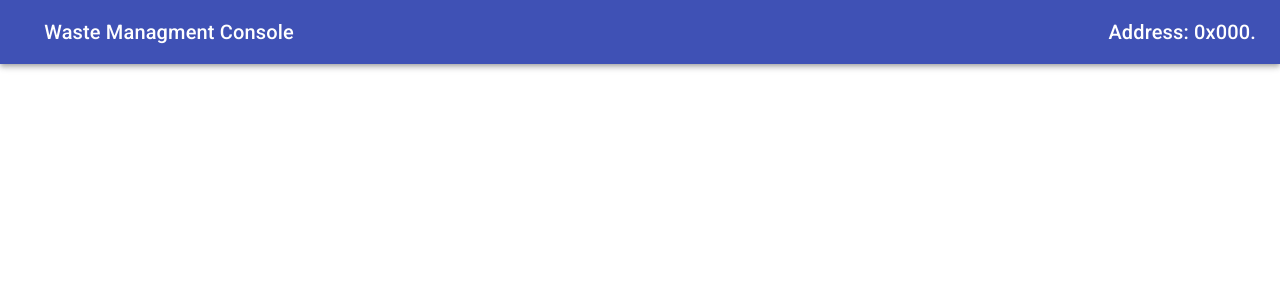
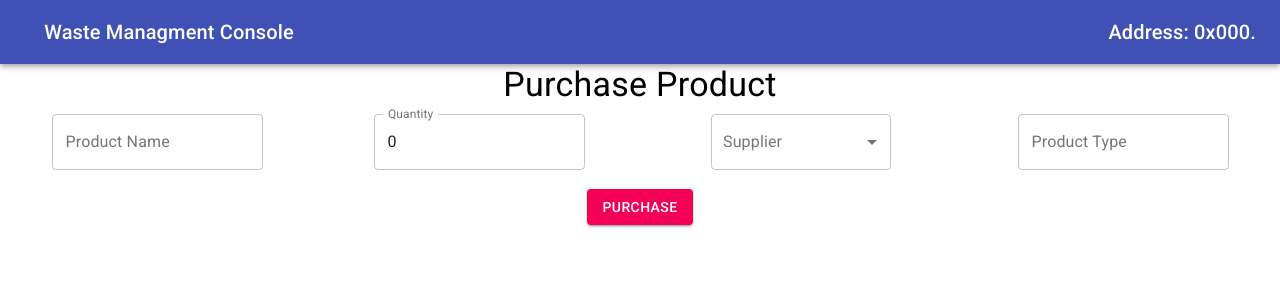
Before and after one commit to Swagatikasun12/e-waste-management-ether, a React (Create React App) app in the folder frontend/: page /purchase in a window 1280 px wide. Shown: the top 300 px of the page. Built offline with nearby package versions, Linux system fonts and the light colour scheme; the HTML template or start-up script is replaced by a standard one.

Commit message:
Added Form Components

```diff
--- a/frontend/src/App.js
+++ b/frontend/src/App.js
@@ -11,10 +11,14 @@ import Grid from "@material-ui/core/Grid";
 // Import Contracts
 import StakeholderRegistration from "./contracts/StakeholderRegistration";
 
-// Import Pages
+// Import Home Pages
 import HomeIssuer from "./pages/HomeIssuer";
 import HomeStakeholder from "./pages/HomeStakeholder";
 import HomeNone from "./pages/HomeNone";
+
+// Import Forms
+import PurchaseForm from "./pages/components/PurchaseForm";
+import CreateStakeholder from "./pages/components/CreateStakeholder";
 
 class App extends Component {
     state = {
@@ -75,6 +79,8 @@ class App extends Component {
                         this.state.userType === 1 ? HomeIssuer : this.state.userType === 2 ? HomeStakeholder : HomeNone
                     }
                 ></Route>
+                <Route exact path="/purchase" component={PurchaseForm}></Route>
+                <Route exact path="/create-stakeholder" component={CreateStakeholder}></Route>
             </div>
         );
     }
--- /dev/null
+++ b/frontend/src/pages/components/CreateStakeholder.js
@@ -0,0 +1,101 @@
+import React, { Component } from "react";
+import web3 from "../../web3";
+import StakeholderRegistration from "../../contracts/StakeholderRegistration";
+
+import Grid from "@material-ui/core/Grid";
+import Typography from "@material-ui/core/Typography";
+import TextField from "@material-ui/core/TextField";
+import Button from "@material-ui/core/Button";
+import Select from "@material-ui/core/Select";
+import MenuItem from "@material-ui/core/MenuItem";
+import FormControl from "@material-ui/core/FormControl";
+import InputLabel from "@material-ui/core/InputLabel";
+import Snackbar from "@material-ui/core/Snackbar";
+import MuiAlert from "@material-ui/lab/Alert";
+
+import Table from "@material-ui/core/Table";
+import TableBody from "@material-ui/core/TableBody";
+import TableCell from "@material-ui/core/TableCell";
+import TableContainer from "@material-ui/core/TableContainer";
+import TableHead from "@material-ui/core/TableHead";
+import TableRow from "@material-ui/core/TableRow";
+import Paper from "@material-ui/core/Paper";
+
+class App extends Component {
+    state = {
+        account: "0x00",
+
+        // Form Params
+        Qty: 0,
+        Name: "",
+        Type: "",
+        // Form PrivateInformation
+        Supplier: "",
+    };
+
+    // handlers
+    onSubmitForm = async () => {
+        // Functions Body
+        // TODO: Add calls to register Stakeholder
+        // const accounts = await web3.eth.getAccounts();
+        // const payload = await web3.eth.personal.sign("Hi there!", accounts[0]);
+        // console.log("ENC", payload);
+        // const payload0 = await web3.eth.personal.ecRecover("Hi there!", payload);
+        // console.log("DEC", payload0);
+    };
+
+    async componentDidMount() {
+        const accounts = await web3.eth.getAccounts();
+        this.setState({ account: accounts[0] });
+
+        let tempRegistrations = await StakeholderRegistration.methods.TempRegistrations().call();
+        // console.log("TEMPREG", tempRegistrations);
+    }
+
+    render() {
+        return (
+            <div>
+                <form onSubmit={this.onSubmitForm}>
+                    <div>
+                        <Grid container spacing={1}>
+                            <Grid item xs={12}>
+                                <Typography variant="h4">Create Stakeholder</Typography>
+                            </Grid>
+                            <Grid item xs={3}>
+                                <TableContainer component={Paper}>
+                                    <Table aria-label="simple table">
+                                        <TableHead>
+                                            <TableRow>
+                                                <TableCell>Address</TableCell>
+                                                <TableCell align="right">Name</TableCell>
+                                                <TableCell align="right">ID</TableCell>
+                                                <TableCell align="right">Type</TableCell>
+                                                <TableCell align="right">Phone</TableCell>
+                                                <TableCell align="right">Address</TableCell>
+                                            </TableRow>
+                                        </TableHead>
+                                        <TableBody>
+                                            {/* {rows.map((row) => (
+                                                <TableRow key={row.name}>
+                                                    <TableCell component="th" scope="row">
+                                                        {row.name}
+                                                    </TableCell>
+                                                    <TableCell align="right">{row.calories}</TableCell>
+                                                    <TableCell align="right">{row.fat}</TableCell>
+                                                    <TableCell align="right">{row.carbs}</TableCell>
+                                                    <TableCell align="right">{row.protein}</TableCell>
+                                                </TableRow>
+                                            ))} */}
+                                        </TableBody>
+                                    </Table>
+                                </TableContainer>
+                            </Grid>
+                        </Grid>
+                    </div>
+                </form>
+            </div>
+        );
+    }
+}
+
+export default App;
--- /dev/null
+++ b/frontend/src/pages/components/PurchaseForm.js
@@ -0,0 +1,124 @@
+import React, { Component } from "react";
+import web3 from "../../web3";
+
+import Grid from "@material-ui/core/Grid";
+import Typography from "@material-ui/core/Typography";
+import TextField from "@material-ui/core/TextField";
+import Button from "@material-ui/core/Button";
+import Select from "@material-ui/core/Select";
+import MenuItem from "@material-ui/core/MenuItem";
+import FormControl from "@material-ui/core/FormControl";
+import InputLabel from "@material-ui/core/InputLabel";
+import Snackbar from "@material-ui/core/Snackbar";
+import MuiAlert from "@material-ui/lab/Alert";
+
+class App extends Component {
+    state = {
+        warning: true,
+        suppliers: "",
+
+        // Form Params
+        Qty: 0,
+        Name: "",
+        Type: "",
+        // Form PrivateInformation
+        Supplier: "",
+    };
+
+    // handlers
+    onSubmitForm = async () => {
+        // Functions Body
+        // TODO: Add calls to register Stakeholder
+        // const accounts = await web3.eth.getAccounts();
+        // const payload = await web3.eth.personal.sign("Hi there!", accounts[0]);
+        // console.log("ENC", payload);
+        // const payload0 = await web3.eth.personal.ecRecover("Hi there!", payload);
+        // console.log("DEC", payload0);
+    };
+
+    componentDidMount() {
+        let suppliers = (
+            <Select
+                variant="outlined"
+                label="selected-type"
+                id="selected-type"
+                value={this.state.supplier}
+                onChange={(event) => {
+                    this.setState({ supplier: event.target.value });
+                }}
+            >
+                <MenuItem value={"consumer"}>Consumer</MenuItem>
+                <MenuItem value={"manufactuurer"}>Manufacturer</MenuItem>
+            </Select>
+        );
+        this.setState({ suppliers: suppliers });
+    }
+
+    render() {
+        return (
+            <div>
+                <form onSubmit={this.onSubmitForm}>
+                    <div>
+                        <Grid container spacing={1}>
+                            <Grid item xs={12}>
+                                <Typography variant="h4">Purchase Product</Typography>
+                            </Grid>
+                            <Grid item xs={3}>
+                                <TextField
+                                    className="inputs"
+                                    label="Product Name"
+                                    variant="outlined"
+                                    value={this.state.Name}
+                                    onChange={(event) =>
+                                        this.setState({
+                                            Name: event.target.value,
+                                        })
+                                    }
+                                />
+                            </Grid>
+                            <Grid item xs={3}>
+                                <TextField
+                                    className="inputs"
+                                    label="Quantity"
+                                    type="number"
+                                    variant="outlined"
+                                    value={this.state.Qty}
+                                    onChange={(event) =>
+                                        this.setState({
+                                            Qty: event.target.value,
+                                        })
+                                    }
+                                />
+                            </Grid>
+                            <Grid item xs={3}>
+                                <FormControl variant="filled" style={{ width: 180 }}>
+                                    <InputLabel>Supplier</InputLabel>
+                                    {this.state.suppliers}
+                                </FormControl>
+                            </Grid>
+                            <Grid item xs={3}>
+                                <TextField
+                                    className="inputs"
+                                    label="Product Type"
+                                    variant="outlined"
+                                    value={this.state.Type}
+                                    onChange={(event) =>
+                                        this.setState({
+                                            Type: event.target.value,
+                                        })
+                                    }
+                                />
+                            </Grid>
+                        </Grid>
+                    </div>
+                    <br />
+                    <Button onClick={this.onSubmitForm} color="secondary" variant="contained">
+                        Purchase
+                    </Button>
+                </form>
+            </div>
+        );
+    }
+}
+
+export default App;
```
